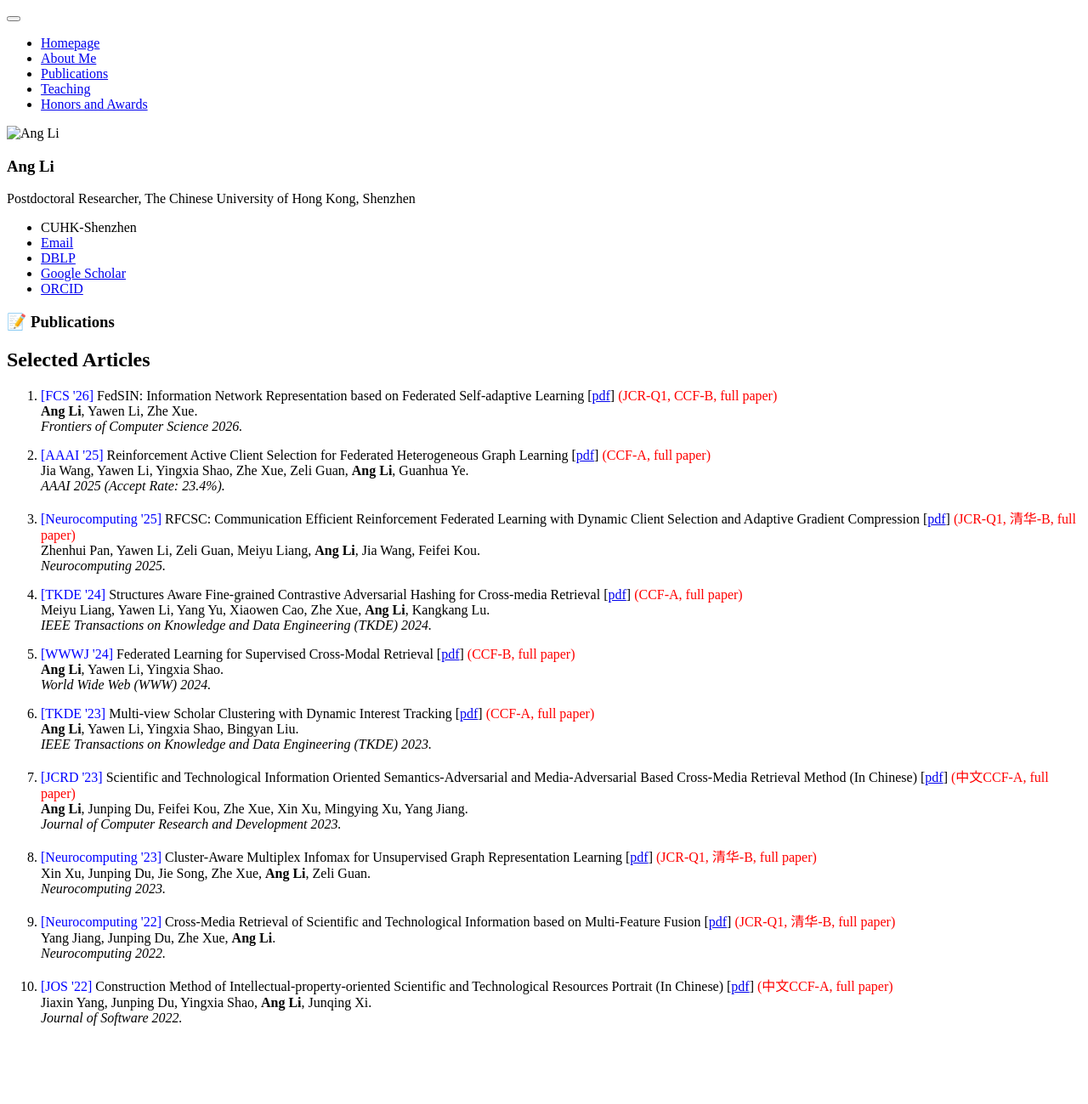
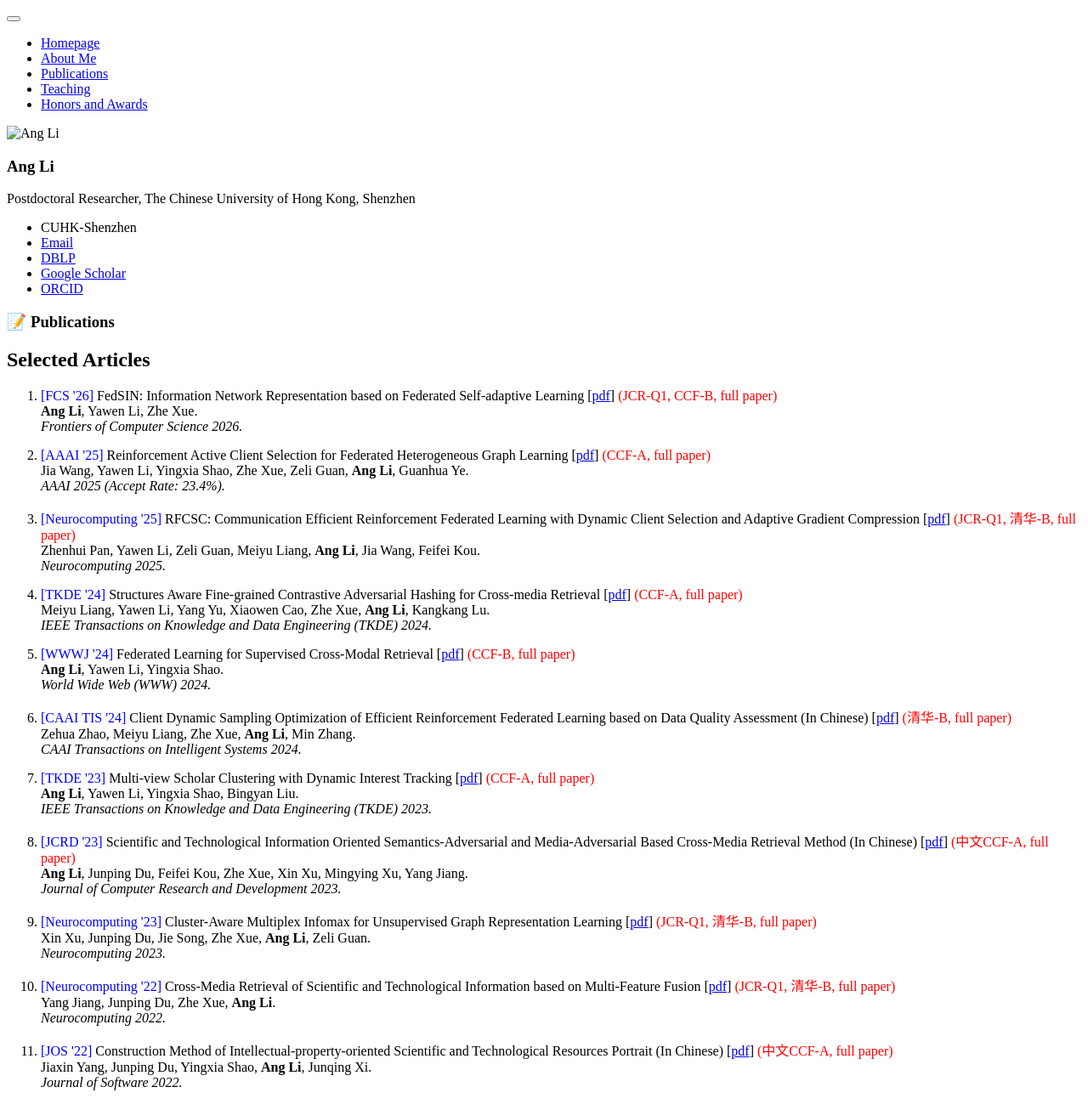
Before and after one commit to chris-Ang-li/chris-Ang-li.github.io, a Jekyll site: the page built from _pages/includes/pub.md, in a window 1280 px wide. Shown: the whole page at 85% size. Built offline with Jekyll 4.4.1, drawn with Linux system fonts in a browser that asks for light colours; our own code applies the rules of GitHub Pages for plain Markdown files; before the commit the page ends 1223 px from its top, so only the background shows below that.

Commit message:
Update pub.md

```diff
--- a/_pages/includes/pub.md
+++ b/_pages/includes/pub.md
@@ -39,6 +39,13 @@
     </p>
   </li>
   <li>
+    <p><font color="blue">[CAAI TIS '24]</font> Client Dynamic Sampling Optimization of Efficient Reinforcement Federated Learning based on Data Quality Assessment (In Chinese) [<a href="https://kns.cnki.net/kcms2/article/abstract?v=y_SiIdm5mquD0FPKixc8XmpbGtMGpydwEDSulJU9FBMbCssRntyRRfohKrEdSODvvTtoQ71MKRslgCOe1lG-GK6_4jG4hfBzJvcVx-umZBfcoLyEQYJGEflzPSn1iuhs04vd-8XWckww-IbbNERajYej43ghUyCK2ThfIhyoX8nEDShUnMseSA==&uniplatform=NZKPT&language=CHS">pdf</a>] <font color="red">(清华-B, full paper)</font>
+      <br>
+      Zehua Zhao, Meiyu Liang, Zhe Xue, <b>Ang Li</b>, Min Zhang.<br>
+      <i>CAAI Transactions on Intelligent Systems 2024.</i> <br>
+    </p>
+  </li>
+  <li>
     <p><font color="blue">[TKDE '23]</font> Multi-view Scholar Clustering with Dynamic Interest Tracking [<a href="https://ieeexplore.ieee.org/stamp/stamp.jsp?tp=&arnumber=10050831">pdf</a>] <font color="red">(CCF-A, full paper)</font>
       <br>
       <b>Ang Li</b>, Yawen Li, Yingxia Shao, Bingyan Liu.<br>
```
